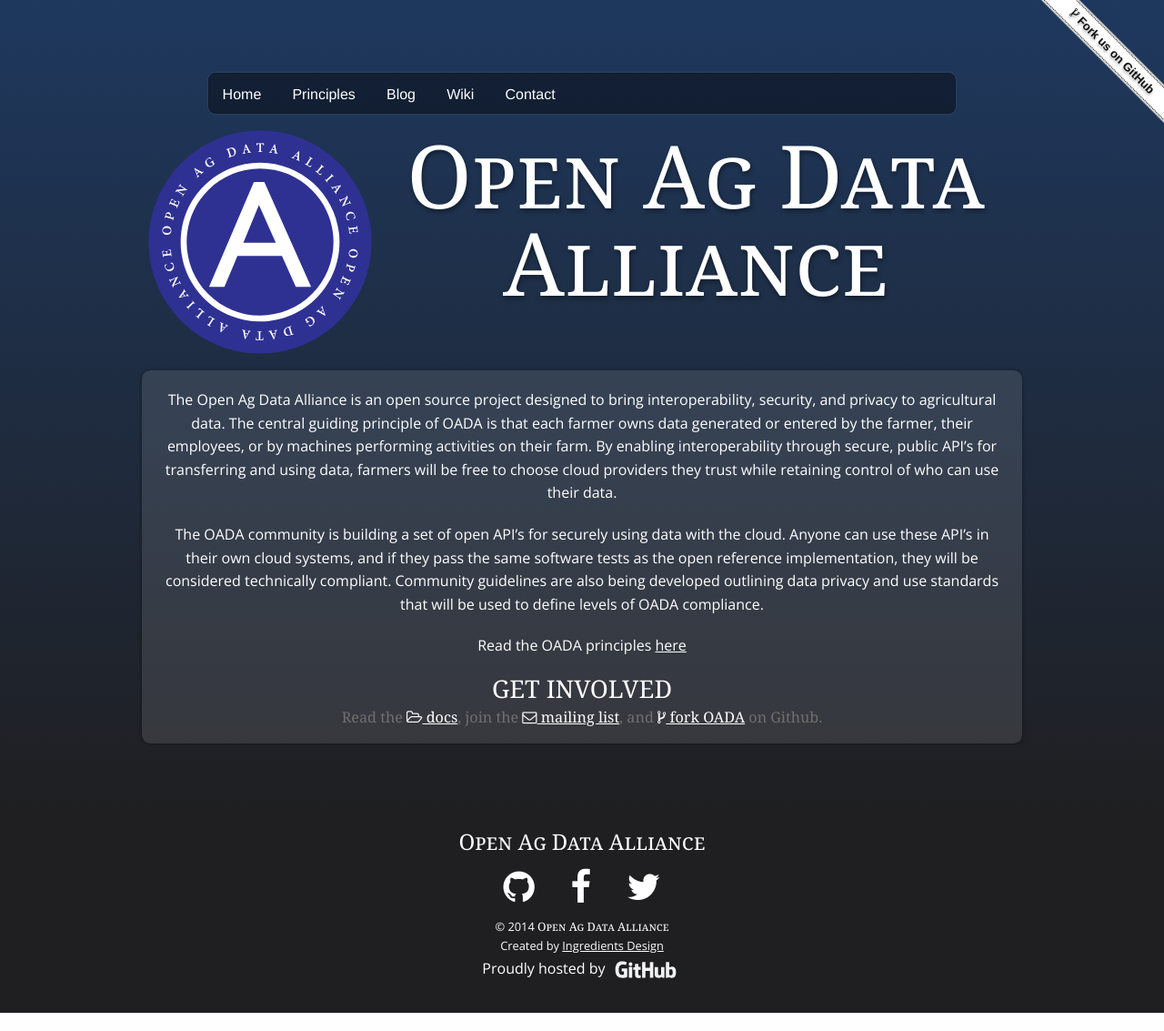
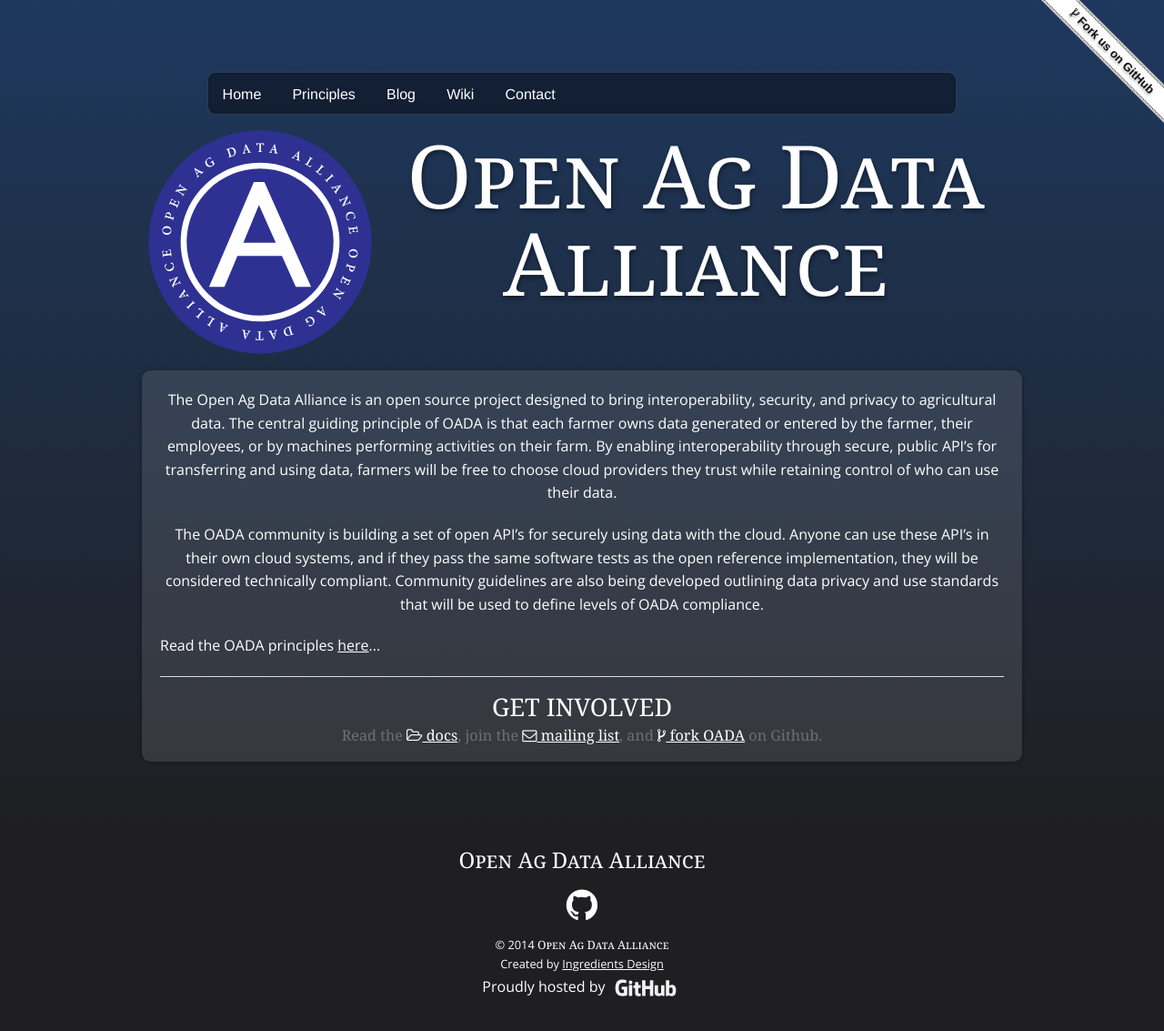
Before and after one commit to OADA/oada.github.io, a Jekyll site: the page built from index.html, in a window 1280 px wide. Shown: the whole page at 91% size. Built offline with Jekyll 4.4.1, drawn with Linux system fonts in a browser that asks for light colours; nearby versions of some CDN libraries; Markdown is read by kramdown in place of the engine named in the settings.

Commit message:
removed facebook and twitter because I don't want to set them up.  Fixed any links in index.html

```diff
--- a/_includes/social-links.md
+++ b/_includes/social-links.md
@@ -1,5 +1,3 @@
 <ul class="social">
 			<li><a href="https://github.com/OADA"><i class="fa fa-github"></i></a></li>
-      		<li><a href="#"><i class="fa fa-facebook"></i></a></li>
-      		<li><a href="#"><i class="fa fa-twitter"></i></a></li>
       </ul>
--- a/index.html
+++ b/index.html
@@ -7,7 +7,7 @@
       <header class="main-header">
        <div class="github-fork-ribbon-wrapper right">
         <div class="github-fork-ribbon">
-            <a href="https://github.com/aultac/oada-api-spec"><i class="fa fa-code-fork"></i> Fork us on GitHub</a>
+            <a href="https://github.com/oada"><i class="fa fa-code-fork"></i> Fork us on GitHub</a>
         </div>
     </div>
 
@@ -19,15 +19,31 @@
       	<header class="brand-wrap clearfix"><div class="brand-logo"><img src="/img/oada-logo.svg"></div>
       	<div class="brand-title"><h1 class="ag-title">{{ site.name }}</h1></div>
       	</header>
-      <div class="panel"> <div class="site-desc"><p>The Open Ag Data Alliance is an open source project designed to bring interoperability, security, and privacy to agricultural data.  The central guiding principle of OADA is that each farmer owns data generated or entered by the farmer, their employees, or by machines performing activities on their farm.  By enabling interoperability through secure, public API’s for transferring and using data, farmers will be free to choose cloud providers they trust while retaining control of who can use their data.</p>
+        <div class="panel"> <div class="site-desc">
 
+          <p>The Open Ag Data Alliance is an open source project designed to bring interoperability,
+          security, and privacy to agricultural data.  The central guiding principle of OADA is that
+          each farmer owns data generated or entered by the farmer, their employees, or by machines performing
+          activities on their farm.  By enabling interoperability through secure, public API’s for transferring
+          and using data, farmers will be free to choose cloud providers they trust while retaining control
+          of who can use their data.</p>
 
-<p>The OADA community is building a set of open API’s for securely using data with the cloud.  Anyone can use these API’s in their own cloud systems, and if they pass the same software tests as the open reference implementation, they will be considered technically compliant.  Community guidelines are also being developed outlining data privacy and use standards that will be used to define levels of OADA compliance.</p></div>
+          <p>The OADA community is building a set of open API’s for securely using data with the cloud.
+          Anyone can use these API’s in their own cloud systems, and if they pass the same software tests
+          as the open reference implementation, they will be considered technically compliant.  Community
+          guidelines are also being developed outlining data privacy and use standards that will be used
+          to define levels of OADA compliance.</p></div>
 
-<p>Read the OADA principles <a href="/principles/">here</a></p>
+        <p align="left">Read the OADA principles <a href="/principles/">here</a>...</p>
 
-<h3>GET INVOLVED<br><small>Read the <a href="https://github.com/oada/oada-wiki/wiki" target="_blank"><i class="fa fa-folder-open-o"></i> docs</a>, join the <a href="#"><i class="fa fa-envelope-o"></i> mailing list</a>, and <a href="https://github.com/aultac/oada-api-spec" target="_blank"><i class="fa fa-code-fork"></i> fork OADA</a> on Github. </small></h3>
-	</div>
+        <hr color="#FFFFFF"/>
+
+          <h3>
+            GET INVOLVED<br><small>Read the <a href="https://github.com/oada/oada-wiki/wiki" target="_blank"><i class="fa fa-folder-open-o"></i> docs</a>,
+            join the <a href="https://groups.google.com/forum/#!forum/oada-dev"><i class="fa fa-envelope-o"></i> mailing list</a>, and
+            <a href="https://github.com/OADA/" target="_blank"><i class="fa fa-code-fork"></i> fork OADA</a> on Github. </small>
+          </h3>
+        </div>
       </div>
     </div>
       </header>
--- a/principles/index.html
+++ b/principles/index.html
@@ -63,7 +63,7 @@
       <p>The most scalable solution for farmers is to enable their hardware and software systems to communicate
       automatically through secure cloud services or tools. Any system needs to incorporate data from
       a multitude of sources in order to be useful. However, existing solutions suffer from:
-      <div class="panel">
+      <div>
       <ul>
         <li>an inability to gather data from all aspects of any given farm since no one manufacturer
             accesses all the operational data on a farm, </li>
```
